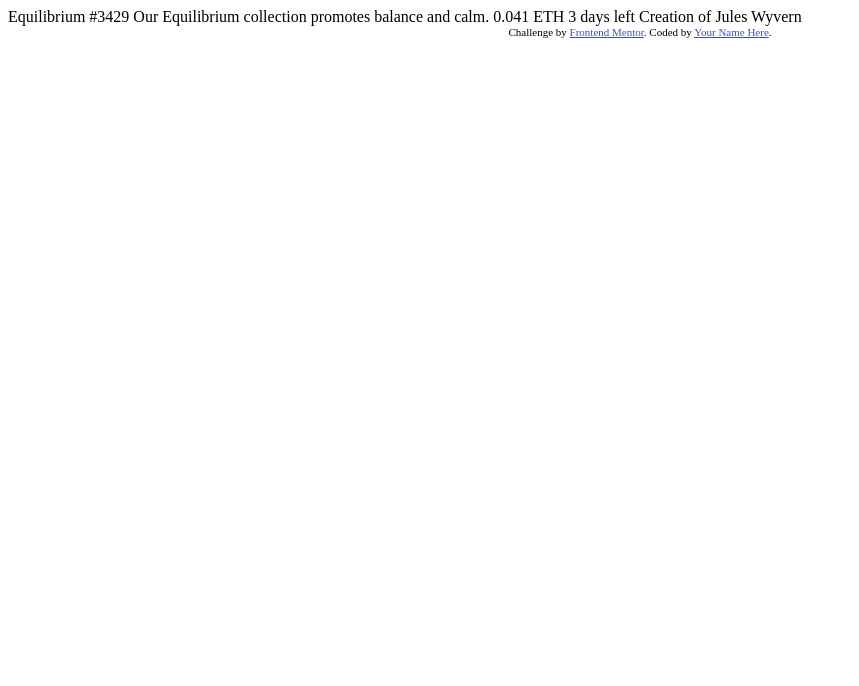
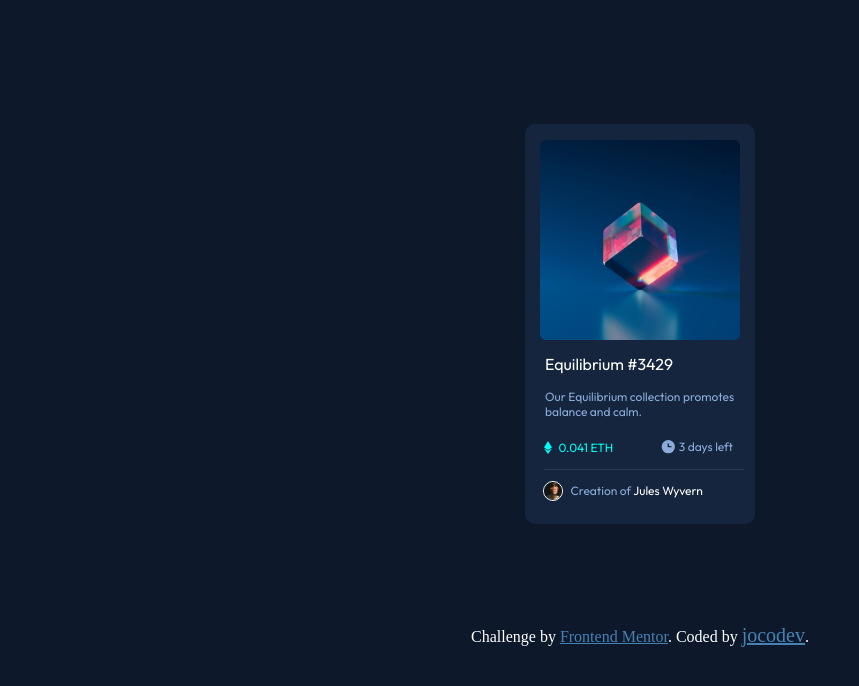
Before and after one commit to JoseLuisColoma/fem-nft-preview-card-component, a plain HTML site: page index.html in a window 1280 px wide. Shown: the whole page, without its empty margins (0-859 px from the left). Drawn offline with Linux system fonts and the light colour scheme.

Commit message:
feat(#2): proyecto 99.9% completo - falta la vosualización de view en la imagen principal al hacer el hover

```diff
--- /dev/null
+++ b/css/reset.css
@@ -0,0 +1,386 @@
+/* Document
+   ========================================================================== */
+
+/**
+ * 1. Correct the line height in all browsers.
+ * 2. Prevent adjustments of font size after orientation changes in iOS.
+ */
+
+ html {
+    line-height: 1.15; /* 1 */
+    -webkit-text-size-adjust: 100%; /* 2 */
+    box-sizing: border-box;
+
+  }
+
+
+
+*, *:before, *:after {
+    box-sizing: inherit;
+}
+
+
+  /* Sections
+     ========================================================================== */
+
+  /**
+   * Remove the margin in all browsers.
+   */
+
+  body {
+    margin: 0;
+    line-height: 1;
+
+  }
+
+  /**
+   * Render the `main` element consistently in IE.
+   */
+
+  main {display: block;}
+
+  /**
+   * Correct the font size and margin on `h1` elements within `section` and
+   * `article` contexts in Chrome, Firefox, and Safari.
+   */
+
+  h1 {
+    font-size: 2em;
+    margin: 0.67em 0;
+  }
+
+  /* Grouping content
+     ========================================================================== */
+
+  /**
+   * 1. Add the correct box sizing in Firefox.
+   * 2. Show the overflow in Edge and IE.
+   */
+
+  hr {
+    box-sizing: content-box; /* 1 */
+    height: 0; /* 1 */
+    overflow: visible; /* 2 */
+  }
+
+  /**
+   * 1. Correct the inheritance and scaling of font size in all browsers.
+   * 2. Correct the odd `em` font sizing in all browsers.
+   */
+
+  pre {
+    font-family: monospace, monospace; /* 1 */
+    font-size: 1em; /* 2 */
+  }
+
+  /* Text-level semantics
+     ========================================================================== */
+
+  /**
+   * Remove the gray background on active links in IE 10.
+   */
+
+  a { background-color: transparent;}
+
+  /**
+   * 1. Remove the bottom border in Chrome 57-
+   * 2. Add the correct text decoration in Chrome, Edge, IE, Opera, and Safari.
+   */
+
+  abbr[title] {
+    border-bottom: none; /* 1 */
+    text-decoration: underline; /* 2 */
+    text-decoration: underline dotted; /* 2 */
+  }
+
+  /**
+   * Add the correct font weight in Chrome, Edge, and Safari.
+   */
+
+  b, strong {font-weight: bolder;}
+
+  /**
+   * 1. Correct the inheritance and scaling of font size in all browsers.
+   * 2. Correct the odd `em` font sizing in all browsers.
+   */
+
+  code,
+  kbd,
+  samp {
+    font-family: monospace, monospace; /* 1 */
+    font-size: 1em; /* 2 */
+  }
+
+  /**
+   * Add the correct font size in all browsers.
+   */
+
+  small { font-size: 80%;}
+
+  /**
+   * Prevent `sub` and `sup` elements from affecting the line height in
+   * all browsers.
+   */
+
+  sub,
+  sup {
+    font-size: 75%;
+    line-height: 0;
+    position: relative;
+    vertical-align: baseline;
+  }
+
+  sub { bottom: -0.25em;}
+
+  sup { top: -0.5em;}
+
+  /* Embedded content
+     ========================================================================== */
+
+  /**
+   * Remove the border on images inside links in IE 10.
+   */
+
+  img { border-style: none;}
+
+  /* Forms
+     ========================================================================== */
+
+  /**
+   * 1. Change the font styles in all browsers.
+   * 2. Remove the margin in Firefox and Safari.
+   */
+
+  button,
+  input,
+  optgroup,
+  select,
+  textarea {
+    font-family: inherit; /* 1 */
+    font-size: 100%; /* 1 */
+    line-height: 1.15; /* 1 */
+    margin: 0; /* 2 */
+  }
+
+  /**
+   * Show the overflow in IE.
+   * 1. Show the overflow in Edge.
+   */
+
+  button,
+  input { /* 1 */
+    overflow: visible;
+  }
+
+  /**
+   * Remove the inheritance of text transform in Edge, Firefox, and IE.
+   * 1. Remove the inheritance of text transform in Firefox.
+   */
+
+  button,
+  select { /* 1 */
+    text-transform: none;
+  }
+
+  /**
+   * Correct the inability to style clickable types in iOS and Safari.
+   */
+
+  button,
+  [type="button"],
+  [type="reset"],
+  [type="submit"] {
+    -webkit-appearance: button;
+  }
+
+  /**
+   * Remove the inner border and padding in Firefox.
+   */
+
+  button::-moz-focus-inner,
+  [type="button"]::-moz-focus-inner,
+  [type="reset"]::-moz-focus-inner,
+  [type="submit"]::-moz-focus-inner {
+    border-style: none;
+    padding: 0;
+  }
+
+  /**
+   * Restore the focus styles unset by the previous rule.
+   */
+
+  button:-moz-focusring,
+  [type="button"]:-moz-focusring,
+  [type="reset"]:-moz-focusring,
+  [type="submit"]:-moz-focusring {
+    outline: 1px dotted ButtonText;
+  }
+
+  /**
+   * Correct the padding in Firefox.
+   */
+
+  fieldset {
+    padding: 0.35em 0.75em 0.625em;
+  }
+
+  /**
+   * 1. Correct the text wrapping in Edge and IE.
+   * 2. Correct the color inheritance from `fieldset` elements in IE.
+   * 3. Remove the padding so developers are not caught out when they zero out
+   *    `fieldset` elements in all browsers.
+   */
+
+  legend {
+    box-sizing: border-box; /* 1 */
+    color: inherit; /* 2 */
+    display: table; /* 1 */
+    max-width: 100%; /* 1 */
+    padding: 0; /* 3 */
+    white-space: normal; /* 1 */
+  }
+
+  /**
+   * Add the correct vertical alignment in Chrome, Firefox, and Opera.
+   */
+
+  progress {
+    vertical-align: baseline;
+  }
+
+  /**
+   * Remove the default vertical scrollbar in IE 10+.
+   */
+
+  textarea {
+    overflow: auto;
+  }
+
+  /**
+   * 1. Add the correct box sizing in IE 10.
+   * 2. Remove the padding in IE 10.
+   */
+
+  [type="checkbox"],
+  [type="radio"] {
+    box-sizing: border-box; /* 1 */
+    padding: 0; /* 2 */
+  }
+
+  /**
+   * Correct the cursor style of increment and decrement buttons in Chrome.
+   */
+
+  [type="number"]::-webkit-inner-spin-button,
+  [type="number"]::-webkit-outer-spin-button {
+    height: auto;
+  }
+
+  /**
+   * 1. Correct the odd appearance in Chrome and Safari.
+   * 2. Correct the outline style in Safari.
+   */
+
+  [type="search"] {
+    -webkit-appearance: textfield; /* 1 */
+    outline-offset: -2px; /* 2 */
+  }
+
+  /**
+   * Remove the inner padding in Chrome and Safari on macOS.
+   */
+
+  [type="search"]::-webkit-search-decoration {
+    -webkit-appearance: none;
+  }
+
+  /**
+   * 1. Correct the inability to style clickable types in iOS and Safari.
+   * 2. Change font properties to `inherit` in Safari.
+   */
+
+  ::-webkit-file-upload-button {
+    -webkit-appearance: button; /* 1 */
+    font: inherit; /* 2 */
+  }
+
+  /* Interactive
+     ========================================================================== */
+
+  /*
+   * Add the correct display in Edge, IE 10+, and Firefox.
+   */
+
+  details {
+    display: block;
+  }
+
+  /*
+   * Add the correct display in all browsers.
+   */
+
+  summary {
+    display: list-item;
+  }
+
+  /* Misc
+     ========================================================================== */
+
+  /**
+   * Add the correct display in IE 10+.
+   */
+
+  template {
+    display: none;
+  }
+
+  /**
+   * Add the correct display in IE 10.
+   */
+
+  [hidden] {
+    display: none;
+  }
+
+
+
+html, body, div, span, applet, object, iframe,
+h1, h2, h3, h4, h5, h6, p, blockquote, pre,
+a, abbr, acronym, address, big, cite, code,
+del, dfn, em, img, ins, kbd, q, s, samp,
+small, strike, strong, sub, sup, tt, var,
+b, u, i, center,
+dl, dt, dd, ol, ul, li,
+fieldset, form, label, legend,
+table, caption, tbody, tfoot, thead, tr, th, td,
+article, aside, canvas, details, embed,
+figure, figcaption, footer, header, hgroup,
+menu, nav, output, ruby, section, summary,
+time, mark, audio, video {
+	margin: 0;
+	padding: 0;
+	border: 0;
+	font-size: 100%;
+	font: inherit;
+	vertical-align: baseline;
+}
+/* HTML5 display-role reset for older browsers */
+article, aside, details, figcaption, figure,
+footer, header, hgroup, menu, nav, section {
+	display: block;
+}
+ol, ul {
+	list-style: none;
+}
+blockquote, q {
+	quotes: none;
+}
+blockquote:before, blockquote:after,
+q:before, q:after {
+	content: '';
+	content: none;
+}
+table {
+	border-collapse: collapse;
+	border-spacing: 0;
+}
--- /dev/null
+++ b/css/styles.css
@@ -0,0 +1,181 @@
+@import url('https://fonts.googleapis.com/css2?family=Outfit:wght@300;400;600&display=swap');
+
+.c-body {
+    background-color: hsl(217, 54%, 11%) ;
+    display: flex;
+    flex-direction: column;
+    align-items: center;
+    justify-content: center;
+    position: absolute;
+    top: 0;
+    right: 0;
+    bottom: 0;
+    left: 0;
+}
+
+.c-main {
+    display: flex;
+    flex-direction: column ;
+    align-items: center;
+    justify-content: center;
+    background-color: hsl(216, 50%, 16%);
+    width: 230px;
+    height: 400px;
+    border-radius: 10px;
+    font-family: 'Outfit', sans-serif;
+}
+
+.c-img-nft{
+    width: 200px;
+    position: relative;
+    bottom: 15px;
+    border-radius: 6px;
+    cursor:pointer;
+}
+
+.c-img-nft:hover {
+    width: 200px;
+    bottom: 15px;
+    border-radius: 6px;
+    cursor:pointer;
+    background-image: url(./../images/icon-view.svg);
+
+}
+
+.c-creacion__avatar {
+    width: 20px;
+    border: 1px solid #fff;
+    border-radius: 50px;
+}
+
+.c-info {
+    text-align: left;
+    margin-left: 18px;
+}
+
+.c-info__titulo {
+    color: #fff;
+    font-size: 16px;
+    font-weight: 400;
+    position: relative;
+    bottom: 5px;
+    right: 4px;
+    margin-bottom: 5px;
+    text-decoration: none;
+    cursor:pointer;
+}
+
+.c-info__link{
+    color: #fff;
+    text-decoration: none;
+}
+
+.c-info__link:hover{
+    color: hsl(178, 100%, 50%) ;
+}
+
+.c-info__descripcion {
+    color: hsl(215, 51%, 70%);
+    position: relative;
+    margin-bottom: 20px;
+    font-size: 12px;
+    right: 4px;
+    top: 5px;
+}
+
+.c-valor {
+    display: flex;
+    flex-direction: row ;
+    justify-content: space-between;
+    font-size: 15px;
+    margin-bottom: 15px;
+    position: relative;
+    border-bottom: 1px solid rgba(255, 255, 255, 0.1);
+    right: 5px;
+    width: 200px;
+    top: 15px;
+}
+
+.c-valor__precio {
+    color: hsl(178, 100%, 50%);
+    font-size: 12px;
+    position: relative;
+    bottom: 10px;
+}
+
+.c-valor__img {
+    width: 8px;
+    position: relative;
+    top: 2px;
+    margin-right: 4px;
+}
+
+.c-valor__tiempo {
+    color: hsl(215, 51%, 70%) ;
+    font-size: 12px;
+    position: relative;
+    bottom: 15px;
+    right: 5px;
+    margin-right: 6px;
+}
+
+.c-reloj {
+    position: relative;
+    top: 4px;
+    right: 2px;
+}
+
+.c-creacion {
+    color: hsl(215, 51%, 70%) ;
+    font-size: 12px;
+}
+
+.c-creacion__creador {
+    position: relative;
+    top: 5px;
+    right: 6px;
+    text-align: left;
+}
+
+.c-creacion__avatar {
+    position: relative;
+    top: 6px;
+    margin-right: 5px;
+}
+
+.c-creacion__nombre {
+    color: #fff;
+    text-decoration: none;
+    cursor:pointer;
+}
+
+.c-creacion__nombre:hover {
+    color: hsl(178, 100%, 50%);
+}
+
+
+
+
+/*atributtion*/
+.c-developer {
+    font-size: 16px;
+    text-align: center;
+    margin-top: 100px;
+    margin-bottom:30px;
+}
+
+.c-developer__link {
+        color: steelblue;
+    }
+
+.c-developer__link:hover {
+        color: peru;
+    }
+
+.c-developer__text{
+        color:white;
+}
+
+.c-developer__link--jocotev{
+    font-size: 20px;
+}
--- a/index.html
+++ b/index.html
@@ -3,31 +3,43 @@
 <head>
   <meta charset="UTF-8">
   <meta name="viewport" content="width=device-width, initial-scale=1.0"> <!-- displays site properly based on user's device -->
-
+  <link rel="stylesheet" href="./css/styles.css">
+  <link rel="stylesheet" href="./css/reset.css">
   <link rel="icon" type="image/png" sizes="32x32" href="./images/favicon-32x32.png">
 
   <title>Frontend Mentor | NFT preview card component</title>
+</head>
+<body class="c-body">
+  <div class="c-main">
+    <div>
+      <img class="c-img-nft "src="./images/image-equilibrium.jpg" alt="imagem NFT"/>
+    </div>
+    <div class="c-info">
+      <div class="c-info__titulo" ><a class="c-info__link" href="#">Equilibrium #3429</a></div>
 
-  <!-- Feel free to remove these styles or customise in your own stylesheet 👍 -->
-  <style>
-    .attribution { font-size: 11px; text-align: center; }
-    .attribution a { color: hsl(228, 45%, 44%); }
-  </style>
-</head>
-<body>
+      <p class="c-info__descripcion">Our Equilibrium collection promotes <br> balance and calm.</p>
 
-  Equilibrium #3429
+      <div class="c-valor">
 
-  Our Equilibrium collection promotes balance and calm.
+          <p class="c-valor__precio"><img src="./images/icon-ethereum.svg" class="c-valor__img" icono ethereum">  0.041 ETH</p>
 
-  0.041 ETH
-  3 days left
+          <p class="c-valor__tiempo"><img class="c-reloj" src="./images/icon-clock.svg" alt="imagem relógio">3 days left</p>
 
-  Creation of Jules Wyvern
+      </div>
 
-  <div class="attribution">
-    Challenge by <a href="https://www.frontendmentor.io?ref=challenge" target="_blank">Frontend Mentor</a>.
-    Coded by <a href="#">Your Name Here</a>.
+      <div class="c-creacion">
+          <p class="c-creacion__creador">
+              <img class="c-creacion__avatar" src="./images/image-avatar.png" alt="foto-avatar">
+              Creation of <a class="c-creacion__nombre" href="#">Jules Wyvern</a>
+          </p>
+      </div>
+    </div>
+  </div>
+  <div class="c-developer">
+    <p class="c-developer__text">
+        Challenge by <a href="https://www.frontendmentor.io?ref=challenge" target="_blank" rel="noopener" class="c-developer__link">Frontend Mentor</a>.
+        Coded by <a href="https://github.com/JoseLuisColoma" target="_blank" rel="noopener" class="c-developer__link c-developer__link--jocotev">jocodev</a>.
+    </p>
   </div>
 </body>
 </html>
```
Also changed, not shown: design/active-states.jpg (deleted), design/desktop-design.jpg, design/desktop-preview.jpg (deleted), design/mobile-design.jpg.
